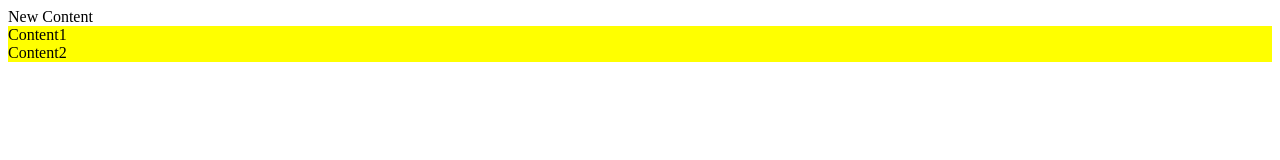
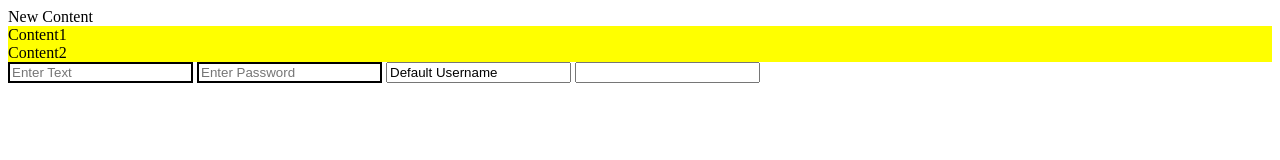
Before and after one commit to sathish19961412/jquery, a plain HTML site: page 2.selectors/index.html in a window 1280 px wide. Drawn offline with Linux system fonts and the light colour scheme.

Commit message:
jquery selector works

```diff
--- a/2.selectors/index.html
+++ b/2.selectors/index.html
@@ -12,6 +12,12 @@
        <div class="box">Content2</div>
        <p>pargraph1</p>
        <p>pargraph2</p>
+       <form action="">
+            <input type="text" placeholder="Enter Text">
+            <input type="password" placeholder="Enter Password">
+            <input type="text" name="username">
+            <input type="email" name="email">
+       </form>
        <script src="/1.setup/js/jquery-3.7.1.js"></script>
        <script>
           //ID Selector
@@ -22,6 +28,14 @@
 
           //Element Selector
            $('p').hide();
+
+           //Attribute Selector
+           $('[placeholder]').css('border','2px solid');
+
+           //Value Selector
+           $('[name="username"]').val('Default Username')
+
+           //Partial value Selector
        </script>
     </body>
 </html>
```
